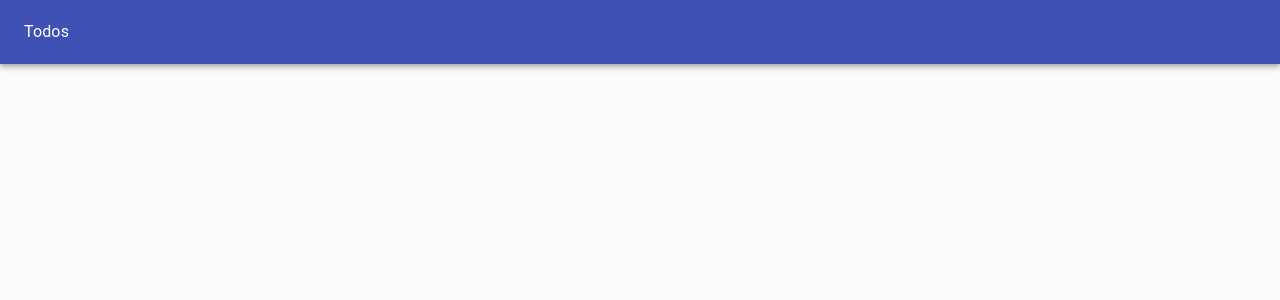
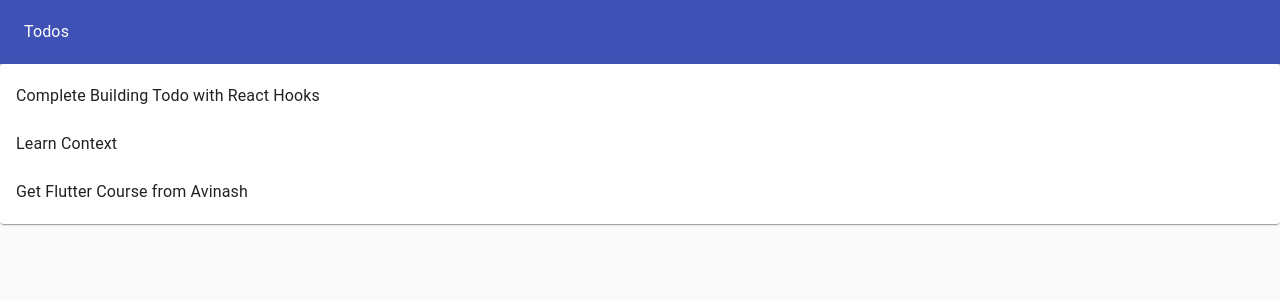
Before and after one commit to zolomohan/todo-hooks, a React (Create React App) app: page / in a window 1280 px wide. Shown: the top 300 px of the page. Built offline with nearby package versions, Linux system fonts and the light colour scheme.

Commit message:
Added TodoList Component

```diff
--- a/src/App.js
+++ b/src/App.js
@@ -1,11 +1,20 @@
-import React from 'react'
+import React, {useState} from 'react'
 import Grid from '@material-ui/core/Grid'
 import Paper from '@material-ui/core/Paper'
 import AppBar from '@material-ui/core/AppBar'
 import Toolbar from '@material-ui/core/Toolbar'
 import Typography from '@material-ui/core/Typography'
+import TodoList from './TodoList';
 
 export default function App() {
+
+	const initialState = [
+		{id: 1, task: 'Complete Building Todo with React Hooks', completed: false},
+		{id: 2, task: 'Learn Context', completed: false},
+		{id: 3, task: 'Get Flutter Course from Avinash', completed: false}
+	]
+	const [todos, setTodos] = useState(initialState);
+
 	return (
 		<Paper style={{
 			padding: 0,
@@ -21,6 +30,7 @@ export default function App() {
 					<Typography color='inherit'>Todos</Typography>
 				</Toolbar>
 			</AppBar>
+			<TodoList todos={todos} />
 		</Paper>
 	)
 }
--- /dev/null
+++ b/src/TodoList.js
@@ -0,0 +1,19 @@
+import React from 'react';
+import Paper from '@material-ui/core/Paper';
+import List from '@material-ui/core/List';
+import ListItem from '@material-ui/core/ListItem';
+import ListItemText from '@material-ui/core/ListItemText';
+
+export default function TodoList({ todos }) {
+	return (
+		<Paper>
+			<List>
+			{todos.map((todo) => (
+				<ListItem>
+					<ListItemText>{todo.task}</ListItemText>
+				</ListItem>
+			))}
+			</List>
+		</Paper>
+	);
+}
```
